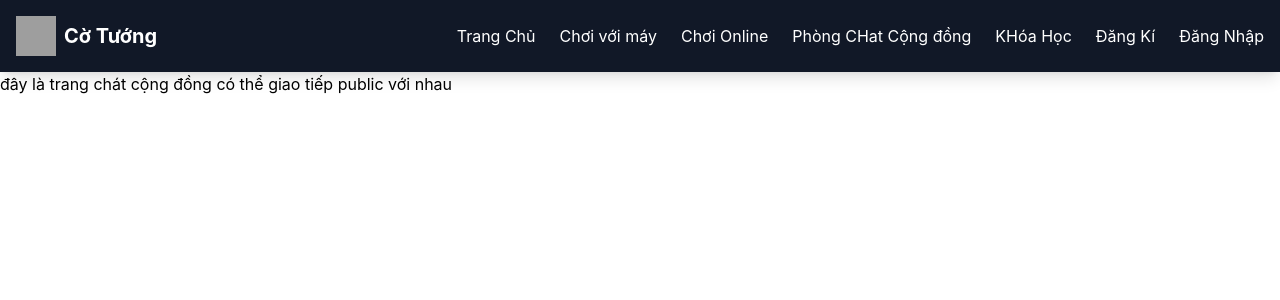
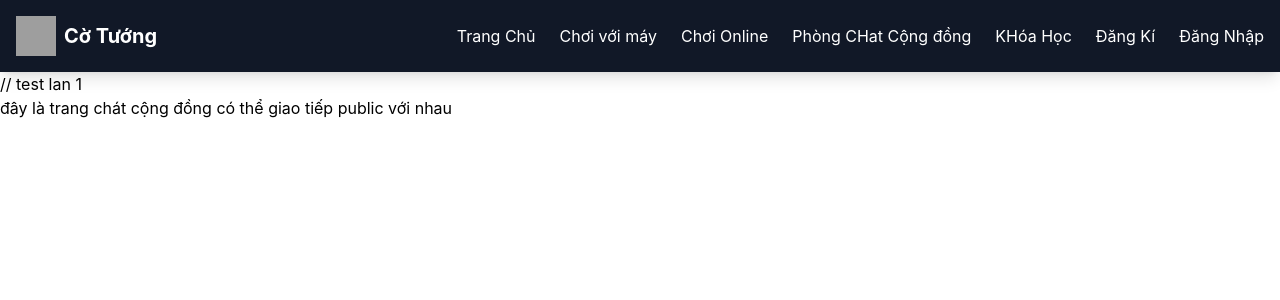
Before and after one commit to xuantung12/se06206-finalproject-thayDong, a React (Create React App) app in the folder frontend-admin/admin-chess/: page /chess-chat in a window 1280 px wide. Shown: the top 300 px of the page. Built offline with nearby package versions, Linux system fonts and the light colour scheme; grey boxes are pictures that could not be loaded.

Commit message:
Update chess-chat.js
test lan 1

```diff
--- a/frontend-admin/admin-chess/src/components/chess-chat.js
+++ b/frontend-admin/admin-chess/src/components/chess-chat.js
@@ -45,7 +45,7 @@ const ChessChat = () => {
                 </li>
               </ul>
             </nav>
-
+            // test lan 1
             <div>
                 <p>đây là trang chát cộng đồng có thể giao tiếp public với nhau </p>
             </div>
```
